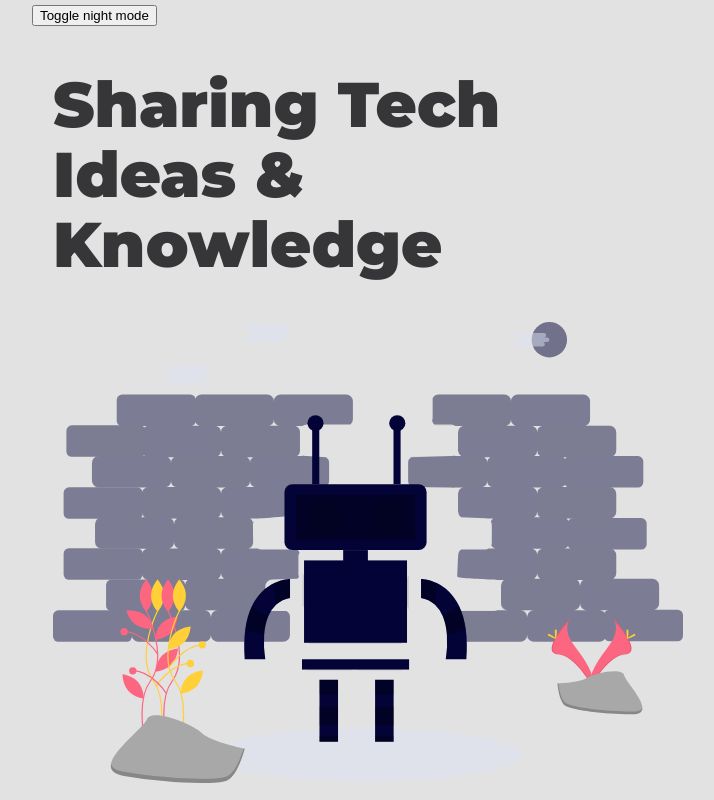
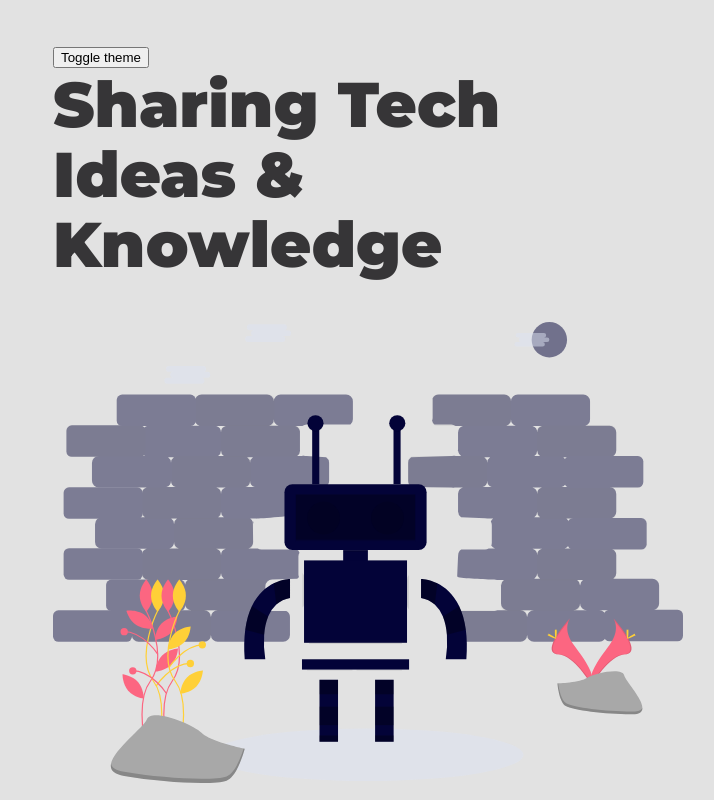
Before and after one commit to theobytes/smartblog, a Gatsby site: page / in a window 1280 px wide. Shown: the top 800 px of the page, without its empty margins (272-986 px from the left). Built offline with nearby package versions, Linux system fonts and the light colour scheme; Gatsby itself is replaced by a stand-in of ours; some packages are replaced by stand-ins of ours.

Commit message:
night mode

```diff
--- a/gatsby-config.js
+++ b/gatsby-config.js
@@ -17,7 +17,6 @@ module.exports = {
     `gatsby-plugin-sharp`,
     `gatsby-plugin-offline`,
     `gatsby-plugin-react-helmet`,
-    `gatsby-plugin-feed-mdx`,
     {
       resolve: `gatsby-source-filesystem`,
       options: {
--- a/package.json
+++ b/package.json
@@ -32,6 +32,7 @@
     "gatsby-source-filesystem": "^2.0.29",
     "gatsby-transformer-sharp": "^2.1.18",
     "netlify-cms-app": "^2.9.1",
+    "prop-types": "^15.7.2",
     "react": "^16.8.6",
     "react-dom": "^16.8.6",
     "react-helmet": "^5.2.0",
--- a/src/components/global.js
+++ b/src/components/global.js
@@ -11,11 +11,5 @@ export const GlobalStyles = createGlobalStyle`
     align-items: center;
     background: ${({ theme }) => theme.body};
     color: ${({ theme }) => theme.text};
-    display: flex;
-    flex-direction: column;
-    justify-content: center;
-    margin: 0;
-    padding: 0;
-    font-family: font-family: 'Merriweather','Georgia',serif;
     transition: all 0.25s linear;
   }`
--- a/src/components/layout.js
+++ b/src/components/layout.js
@@ -79,7 +79,6 @@ class Layout extends React.Component {
       <ThemeProvider theme={theme === 'light' ? lightTheme : darkTheme}>
         <Wrapper>
           <GlobalStyles />
-          <button onClick={this.toggleTheme}>Toggle night mode</button>
           <div
             style={{
               marginLeft: `auto`,
@@ -88,6 +87,7 @@ class Layout extends React.Component {
               padding: `${rhythm(1.5)} ${rhythm(3 / 4)}`,
             }}
           >
+            <button onClick={this.toggleTheme}>Toggle theme</button>
             <header>{header}</header>
             <main>{children}</main>
           </div>
```
